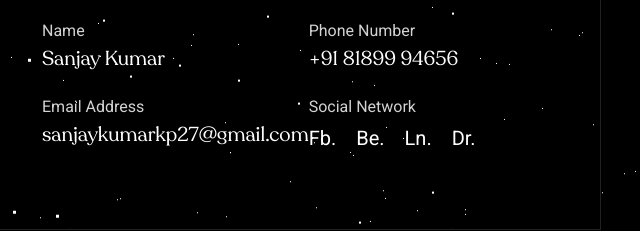
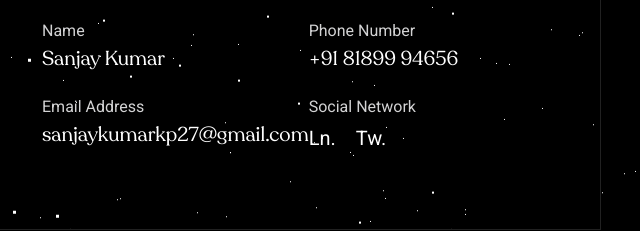
Before and after one commit to SanjayKumarKP/Portfolio, a plain HTML site: page index.html in a window 1280 px wide. Shown: the part 1374-1605 px from the top of the page, 623-1263 px from the left. Drawn offline with nearby package versions, Linux system fonts and the light colour scheme.

Commit message:
Update index.html

```diff
--- a/index.html
+++ b/index.html
@@ -351,17 +351,11 @@
                         <li class="about-item">
                           <p class="list-title">Social Network</p>
                           <div class="social-list">
-                            <a href="#" class="social-link h6" title="Facebook"
-                              >Fb.</a
-                            >
-                            <a href="#" class="social-link h6" title="Behance"
-                              >Be.</a
-                            >
-                            <a href="#" class="social-link h6" title="Linkedin"
+                            <a href="https://www.linkedin.com/in/sanjay-kumar-k-p/" class="social-link h6" title="Linkedin"
                               >Ln.</a
                             >
-                            <a href="#" class="social-link h6" title="Dribbble"
-                              >Dr.</a
+                            <a href="https://twitter.com/sanjaykumarkp" class="social-link h6" title="Twitter"
+                              >Tw.</a
                             >
                           </div>
                         </li>
```
